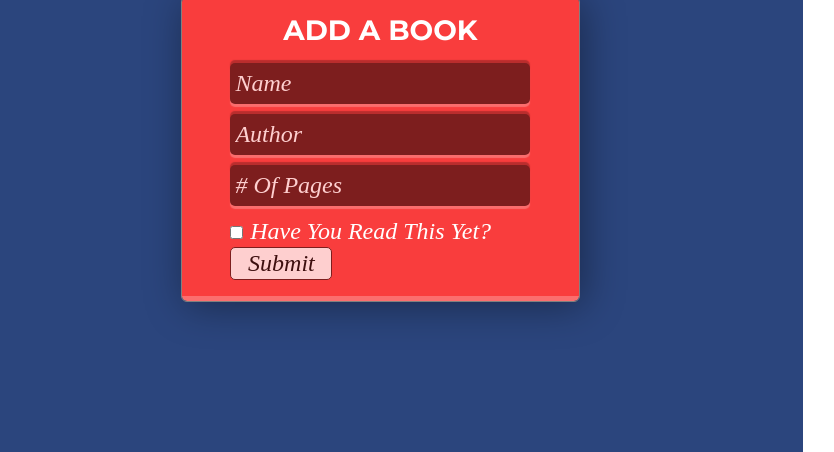
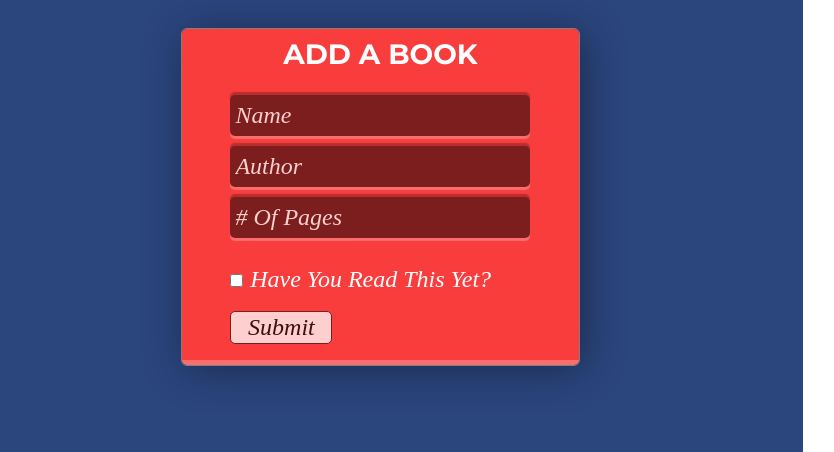
Before and after one commit to tariksouabny/library, a website built with Vite: page main-project/index.html in a window 1280 px wide. Shown: the part 348-800 px from the top of the page, without its empty margins (42-876 px from the left). Built offline with nearby package versions, Linux system fonts and the light colour scheme.

Commit message:
Resolve margins to be wider

```diff
--- a/main-project/style.css
+++ b/main-project/style.css
@@ -132,6 +132,7 @@ color: var(--secondary-clr-l3);
   box-shadow: 4px 4px 40px rgba(0, 0, 0, 0.4);
 border-radius: 5px;
 border-bottom: 5px solid var(--primary-clr-l1);
+margin-top: 2em;
 }
 
 form {
@@ -148,6 +149,7 @@ form .inputs {
   flex-direction: column;
   justify-content: space-evenly;
 }
+
 
 .add-a-book h2 {
   font-family: 'Montserrat';
@@ -190,7 +192,7 @@ color: var(--primary-clr-l3)
 }
 
 #has-read-label-and-check label {
-  font-family: 'Lora';
+  font-family:  'Lora';
   font-style: italic;
   font-weight: 500;
   font-size: 24px;
@@ -217,3 +219,10 @@ outline: none;
 border-radius: 5px;
 width: 8.5ch;
 }
+
+/* Every margin in add-a-book is spaced out */
+
+.add-a-book > * ,  form > * {
+  margin-top: .5rem;
+  margin-bottom: .5rem;
+}
```
Also changed, not shown: main-project/index.html (+1 -0 lines).
